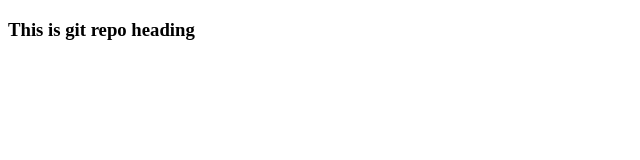
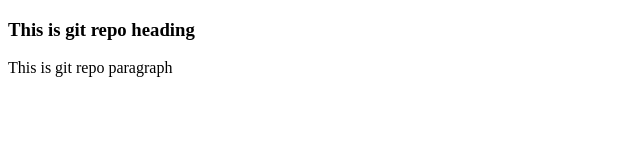
Before and after one commit to Saiprasannavelakurthi/EmpowerherM2, a plain HTML site: page index.html in a window 1280 px wide. Shown: the whole page, without its empty margins (0-640 px from the left). Drawn offline with Linux system fonts and the light colour scheme.

Commit message:
Initial setup done

```diff
--- a/index.html
+++ b/index.html
@@ -7,5 +7,6 @@
 </head>
 <body>
     <h3>This is git repo heading</h3>
+    <p>This is git repo paragraph</p>
 </body>
 </html>
```
